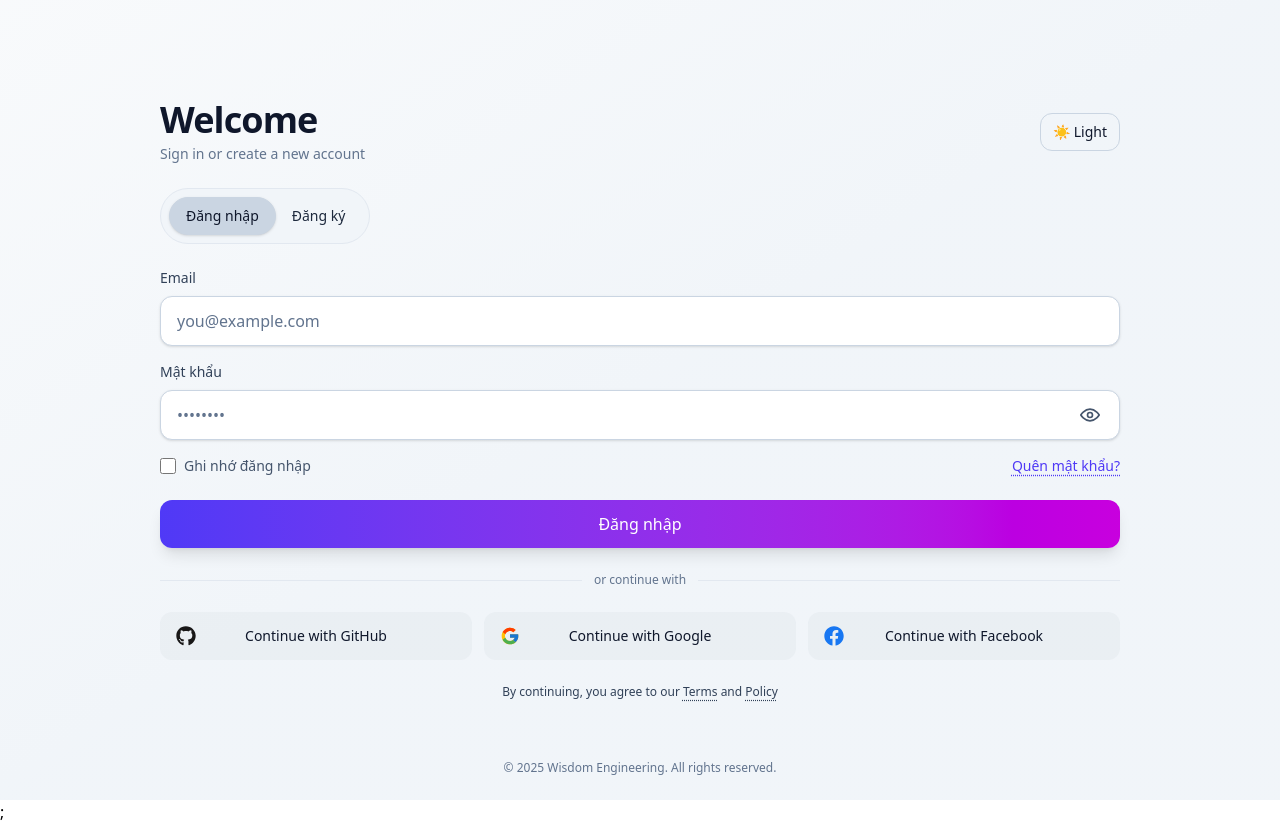
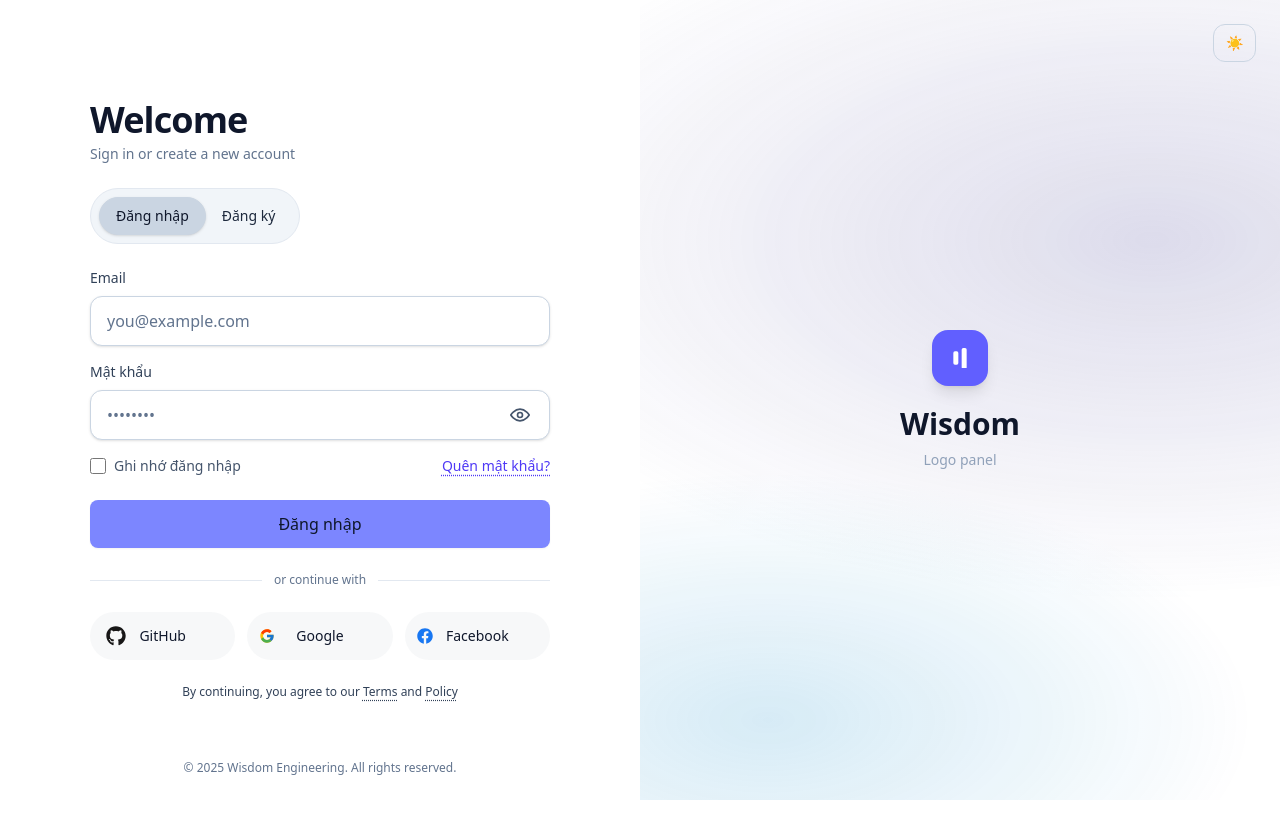
Before and after one commit to wisdomdatacenter/wisdomcloud, a Next.js app in the folder bewisdom-frontend/: page /login in a window 1280 px wide. After the commit the page ends 800 px from the top, so only its background shows below. Built offline with nearby package versions, Linux system fonts and the light colour scheme; no server answers.

Commit message:
update login, register

```diff
--- a/bewisdom-frontend/app/(auth)/login/page.tsx
+++ b/bewisdom-frontend/app/(auth)/login/page.tsx
@@ -22,7 +22,7 @@ export default function LoginPage() {
   return (
     <div>
       <div className="items-center justify-center ">
-        <AuthScreen initialTab="login"></AuthScreen>;
+        <AuthScreen initialTab="login"></AuthScreen>
       </div>
     </div>
   );
--- a/bewisdom-frontend/app/components/auths/auth-screen.tsx
+++ b/bewisdom-frontend/app/components/auths/auth-screen.tsx
@@ -3,6 +3,7 @@ import { useTheme } from "next-themes";
 import { useEffect, useState } from "react";
 import OAuthButtons, { Divider, Footer } from "./icon-auth";
 import LoginForm from "./login-form";
+import LogoPanel from "./logo-panel";
 import RegisterForm from "./register-form";
 import ThemeToggle from "./theme-buttons";
 
@@ -22,7 +23,7 @@ export default function AuthScreen({ initialTab = "login" }: Props) {
   return (
     <main
       className={
-        "relative min-h-screen w-full overflow-hidden transition-colors bg-auth " +
+        "relative min-h-screen w-full overflow-hidden transition-colors" +
         (!mounted
           ? "bg-white text-slate-900"
           : isDark
@@ -30,12 +31,12 @@ export default function AuthScreen({ initialTab = "login" }: Props) {
           : "bg-gradient-to-br from-slate-50 via-slate-100 to-slate-100 text-slate-900")
       }
     >
-      <div
-        className="relative z-10 mx-auto flex min-h-screen max-w-7xl
-      items-center justify-center px-4 py-12"
-      >
-        <div className="w-full flex items-center justify-center">
-          <section className="card w-full max-w-[960px] mx-auto ">
+      <div className="grid min-h-svh lg:grid-cols-2">
+        <section
+          className="relative flex items-center
+         justify-center px-4 lg:px-8 dark:bg-gray-900 "
+        >
+          <div className="w-full max-w-[460px] mx-auto">
             <header className="mb-6 flex items-center justify-between">
               <div>
                 <h1 className=" text-3xl md:text-4xl font-semibold tracking-tight">
@@ -45,7 +46,6 @@ export default function AuthScreen({ initialTab = "login" }: Props) {
                   Sign in or create a new account
                 </p>
               </div>
-              <ThemeToggle />
             </header>
 
             <div
@@ -111,10 +111,16 @@ export default function AuthScreen({ initialTab = "login" }: Props) {
                 Policy
               </a>
             </p>
-          </section>
-        </div>
+          </div>
+          <Footer />
+        </section>
+        <aside className="relative hidden lg:block  border-white/10/50 dark:border-white/10">
+          <LogoPanel />
+        </aside>
       </div>
-      <Footer />
+      <div className="fixed top-6 right-6 overflow-x-hidden ">
+        <ThemeToggle />
+      </div>
     </main>
   );
 }
--- a/bewisdom-frontend/app/components/auths/icon-auth.tsx
+++ b/bewisdom-frontend/app/components/auths/icon-auth.tsx
@@ -79,37 +79,42 @@ export function SocialButton({ label }: { label: string }) {
 }
 export default function OAuthButtons() {
   return (
-    <div className="grid grid-cols-3 auto-rows-[48px] gap-3">
+    <div className="grid grid-cols-1 sm:grid-cols-3 my-auto auto-rows-auto gap-3 ">
       <button
-        className="relative h-full w-full rounded-xl bg-slate-500/5 hover:bg-slate-200 px-4
-                     flex items-center justify-center transition
-                    dark:bg-slate-600 dark:hover:text-black
-
+        className=" relative inline-flex w-full justify-center items-center
+                    rounded-full md:h-12
+                    dark:bg-slate-700 dark:hover:text-black
+                    dark:hover:bg-slate-500 h-12
+                     bg-slate-500/5 hover:bg-slate-200 px-4
                      "
       >
-        <FaGithub className=" absolute left-4 h-5 w-5 text-[#181717]" />
-        <span className="text-sm font-medium">Continue with GitHub</span>
+        <FaGithub className=" absolute left-4 h-auto w-5 text-[#181717]" />
+        <span className="text-sm font-medium content-center justify-center items-center">
+          GitHub
+        </span>
       </button>
 
       <button
-        className="relative h-full w-full rounded-xl bg-slate-500/5 hover:bg-slate-200 px-4
-                     flex items-center justify-center transition
-                    dark:bg-slate-600 dark:hover:text-black
+        className=" relative inline-flex w-full justify-center items-center
+                    rounded-full md:h-12
+                    dark:bg-slate-700 dark:hover:text-black
+                    dark:hover:bg-slate-500 h-12
+                     bg-slate-500/5 hover:bg-slate-200 px-4
                      "
       >
-        <FcGoogle className="absolute left-4 h-5 w-5" />
-        <span className="text-sm font-medium">Continue with Google</span>
+        <FcGoogle className="absolute left-3" />
+        <span className="text-sm font-medium ">Google</span>
       </button>
 
       <button
-        className="relative h-full w-full
-                              dark:bg-slate-600 dark:hover:text-black
-
-        rounded-xl bg-slate-500/5 hover:bg-slate-200 px-4
-                     flex items-center justify-center transition"
+        className="relative inline-flex w-full justify-center items-center
+                    rounded-full md:h-12 h-12
+                    dark:bg-slate-700 dark:hover:text-black
+                    dark:hover:bg-slate-500
+                     bg-slate-500/5 hover:bg-slate-200 px-4"
       >
-        <FaFacebook className="absolute left-4 h-5 w-5 text-[#1877F2]" />
-        <span className="text-sm font-medium">Continue with Facebook</span>
+        <FaFacebook className="absolute left-3 text-[#1877F2]" />
+        <span className="text-sm font-mediums">Facebook</span>
       </button>
     </div>
   );
--- a/bewisdom-frontend/app/components/auths/login-form.tsx
+++ b/bewisdom-frontend/app/components/auths/login-form.tsx
@@ -72,7 +72,10 @@ export default function LoginForm({ showPassword, setShowPassword }: Props) {
 
       <button
         type="submit"
-        className="mt-2 w-full rounded-xl bg-gradient-to-r from-indigo-600 to-fuchsia-600 px-5 py-3 text-base font-medium text-white shadow-lg transition hover:brightness-105 focus:outline-none focus:ring-2 focus:ring-indigo-300/60 active:scale-[0.99] dark:from-indigo-500 dark:to-fuchsia-500 dark:focus:ring-fuchsia-500/40"
+        className="mt-2 w-full bg-indigo-400 rounded-lg
+        items-center justify-center font-medium gap-2 transition
+        px-4 py-3 shadow-xs hover:bg-indigo-500 disabled:bg-indigo-200
+      "
       >
         Đăng nhập
       </button>
--- /dev/null
+++ b/bewisdom-frontend/app/components/auths/logo-panel.tsx
@@ -0,0 +1,64 @@
+export default function LogoPanel() {
+  return (
+    <div
+      className="hidden lg:grid inset-0
+       absolute items-center
+
+       justify-items-center
+
+    "
+    >
+      <div
+        className="absolute inset-0 opacity-90 dark:opacity-780"
+        style={{
+          background:
+            "radial-gradient(1200px 600px at 80% 30%, rgba(106, 102, 170, 0.25), transparent 60%)," +
+            "radial-gradient(900px 450px at 20% 90%, rgba(2,132,199,0.18), transparent 55%)",
+        }}
+      />
+      <div
+        className="relative z-10 flex h-auto flex-col
+      items-center justify-center p-10 place-items-center "
+      >
+        <div className="text-center">
+          <div
+            className="mx-auto mb-5 flex
+           size-14 items-center justify-items-center
+           justify-center rounded-2xl bg-indigo-500 shadow-lg"
+          >
+            <svg
+              width={20}
+              height={20}
+              viewBox="0 0 24 24"
+              className="text-white"
+            >
+              <rect
+                x={4}
+                y={4}
+                width={6}
+                height={16}
+                rx={2}
+                fill="currentColor"
+              />
+              <rect
+                x={14}
+                y={0}
+                width={6}
+                height={25}
+                rx={2}
+                fill="currentColor"
+              />
+            </svg>
+          </div>
+          <div className="text-3xl font-semibold">Wisdom</div>
+          <p
+            className="mt-2 max-w-sm text-balance
+           text-sm text-slate-400"
+          >
+            Logo panel
+          </p>
+        </div>
+      </div>
+    </div>
+  );
+}
--- a/bewisdom-frontend/app/components/auths/register-form.tsx
+++ b/bewisdom-frontend/app/components/auths/register-form.tsx
@@ -96,7 +96,10 @@ export default function RegisterForm({ showPassword, setShowPassword }: Props) {
 
       <button
         type="submit"
-        className="mt-2 w-full rounded-xl bg-gradient-to-r from-indigo-600 to-fuchsia-600 px-5 py-3 text-base font-medium text-white shadow-lg transition hover:brightness-110 focus:outline-none focus:ring-2 focus:ring-indigo-300/60 active:scale-[0.99] dark:from-indigo-500 dark:to-fuchsia-500 dark:focus:ring-fuchsia-500/40"
+        className="mt-2 w-full bg-indigo-400 rounded-lg
+        items-center justify-center font-medium gap-2 transition
+        px-4 py-3 shadow-xs hover:bg-indigo-500 disabled:bg-indigo-300
+      "
       >
         Tạo tài khoản
       </button>
--- a/bewisdom-frontend/app/components/auths/theme-buttons.tsx
+++ b/bewisdom-frontend/app/components/auths/theme-buttons.tsx
@@ -16,11 +16,11 @@ export default function ThemeToggle() {
       onClick={() => setTheme(isDark ? "light" : "dark")}
       className="rounded-xl border px-3 py-2 text-sm
                  border-slate-300 dark:border-white/20
-                 hover:bg-slate-100 dark:hover:bg-white/10"
+                 hover:bg-slate-800/5 dark:hover:bg-white/10"
       aria-label="Toggle theme"
       title="Toggle theme"
     >
-      {isDark ? "🌙 Dark" : "☀️ Light"}
+      {isDark ? "🌙" : "☀️"}
     </button>
   );
 }
```
